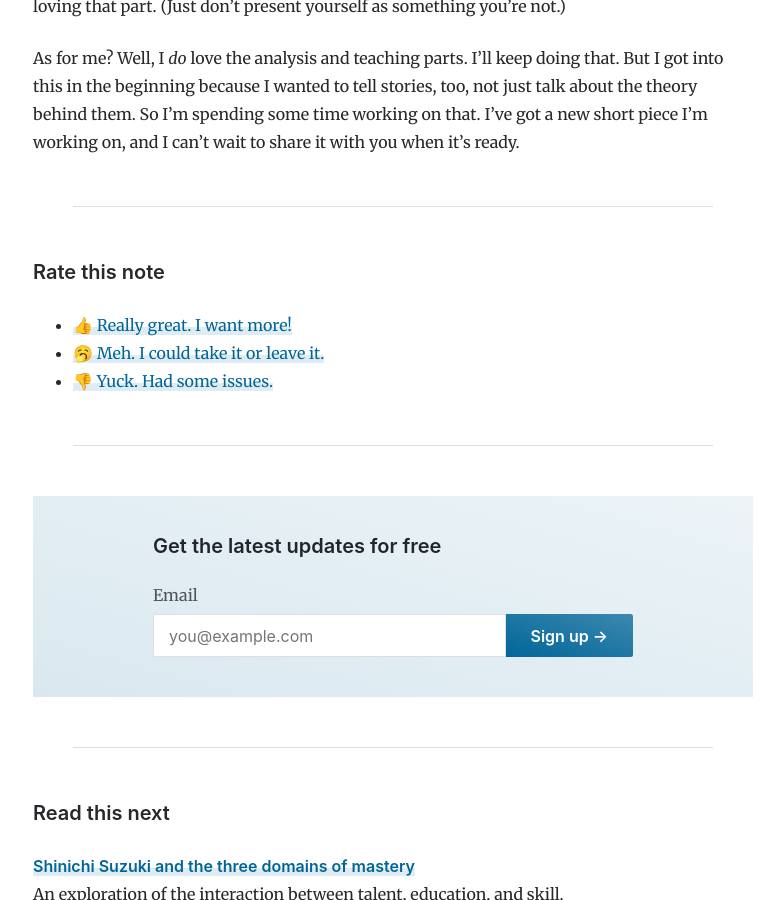
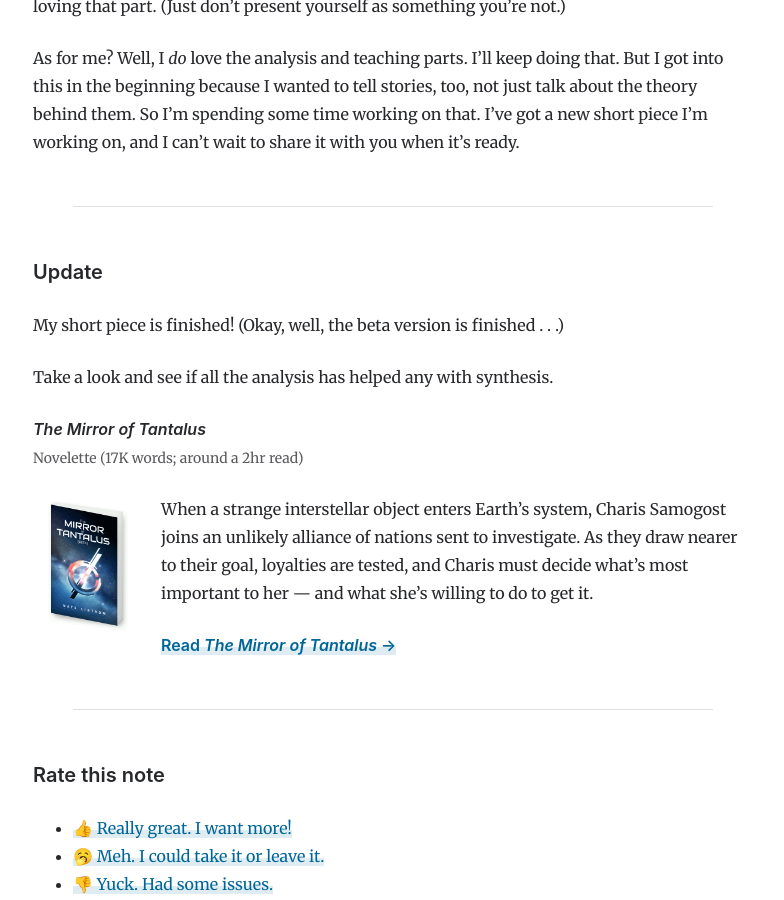
Before and after one commit to natelistrom/natelistrom.github.io, a Jekyll site: the page built from _posts/2024-08-06-analysis-synthesis.md, in a window 1280 px wide and 900 px high, scrolled down 4394 px. Shown: the whole window, without its empty margins (247-1031 px from the left). Built offline with Jekyll 4.4.1, drawn with Linux system fonts in a browser that asks for light colours.

Commit message:
Add Tantalus blurb to analysis synthesis post

```diff
--- a/_posts/2024-08-06-analysis-synthesis.md
+++ b/_posts/2024-08-06-analysis-synthesis.md
@@ -84,3 +84,18 @@ Second, don't get disheartened if the instruction from successful storytellers i
 Third, if you're like me and you simply derive joy from understanding — if the analysis itself is part of the fun — that's perfectly okay. Keep digging. Keep pulling things apart and putting them back together. The world _does_ need good builders of pickaxes. You're not a failure for loving that part. (Just don't present yourself as something you're not.)
 
 As for me? Well, I _do_ love the analysis and teaching parts. I'll keep doing that. But I got into this in the beginning because I wanted to tell stories, too, not just talk about the theory behind them. So I'm spending some time working on that. I've got a new short piece I'm working on, and I can't wait to share it with you when it's ready.
+
+---
+
+#### Update
+
+My short piece is finished! (Okay, well, the beta version is finished . . .)
+
+Take a look and see if all the analysis has helped any with synthesis.
+
+**_The Mirror of Tantalus_**
+<small>Novelette (17K words; around a 2hr read)</small>
+
+<p><a href="/tantalus-mirror"><img src="/assets/img/tantalus-book-cover.png" alt="a book cover with a background of stars and a shining, geometric figure in the foreground" width="108px" height="144px" style="float: left; padding-right: 1rem;" /></a> When a strange interstellar object enters Earth&rsquo;s system, Charis Samogost joins an unlikely alliance of nations sent to investigate. As they draw nearer to their goal, loyalties are tested, and Charis must decide what&rsquo;s most important to her &mdash; and what she&rsquo;s willing to do to get it.</p>
+
+[**Read _The Mirror of Tantalus_ &rarr;**](/tantalus-mirror)
```
